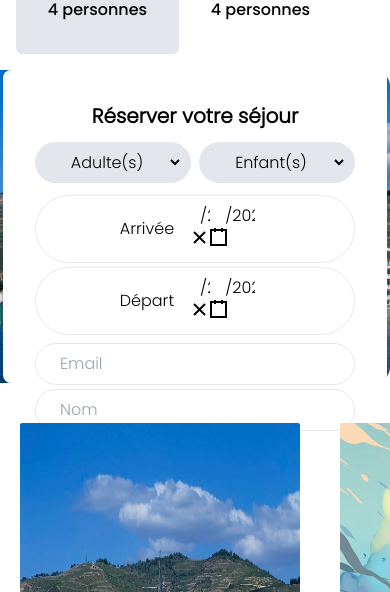
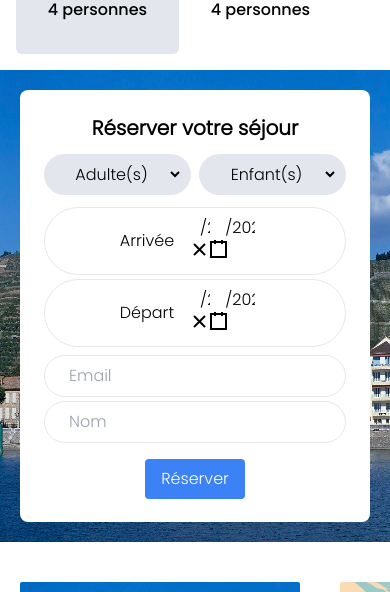
Before and after one commit to T-Urud/le14-project, a React (Create React App) app: page / in a window 390 px wide. Shown: the part 418-1010 px from the top of the page. Built offline with nearby package versions, Linux system fonts and the light colour scheme.

Commit message:
style update

```diff
--- a/src/components/ActivitySection.js
+++ b/src/components/ActivitySection.js
@@ -24,7 +24,7 @@ const ActivitySection = () => {
   return (
     <section id="activity" className="px-4 my-4">
       <div className="grid [grid-template-columns:30%_70%] md:flex flex-col">
-        <div className="p-4">
+        <div className="p-4 xs:">
           <h2 className="mb-4 uppercase font-bolder">
             Que faire dans le coin ?
           </h2>
@@ -40,7 +40,7 @@ const ActivitySection = () => {
           </p>
         </div>
         <div className="xs:flex xs:flex-col xs:items-center">
-          <ul className="flex flex-wrap gap-[2%] gap-y-8 justify-center xs:flex-col ">
+          <ul className="flex flex-wrap gap-[2%] gap-y-8 justify-center xs:flex-col xs:w-full">
             {activityImg.map((activity) => (
               <FigureActivity key={activity.id} activity={activity} />
             ))}
--- a/src/components/Booking.js
+++ b/src/components/Booking.js
@@ -26,13 +26,17 @@ const Booking = () => {
   const remainingCapacity = 4 - selectedAdults;
 
   return (
-    <div className="h-auto md:mt-4">
-      <div className="w-full h-full relative flex items-center justify-center">
-        <img src={image[0]} alt="" className="w-full h-full rounded-r-2xl" />
-        <div className="absolute inset-0 flex items-center justify-center">
-          <div className=" bg-white w-full p-8 rounded-lg max-h-full flex-grow max-w-96">
+    <div className="h-auto w-full min-h-[472px] md:mt-4">
+      <div className="w-full h-full min-h-[472px] relative flex items-center justify-center">
+        <img
+          src={image[0]}
+          alt=""
+          className="w-full h-full min-h-[472px] rounded-r-2xl xs:rounded-none"
+        />
+        <div className="absolute inset-0 flex items-center justify-center p-5">
+          <div className=" bg-white w-full p-6 rounded-lg max-h-full flex-grow max-w-96">
             <form
-              className="flex flex-wrap justify-center h-full w-full font-thiner"
+              className="flex flex-wrap justify-center h-full w-full font-thiner flex-1"
               onSubmit={handleSubmit(onSubmit)}
             >
               <legend className="text-xl font-semibold">
--- a/src/components/FigureActivity.js
+++ b/src/components/FigureActivity.js
@@ -3,18 +3,18 @@ import { motion } from "framer-motion";
 
 const FigureActivity = ({ activity }) => {
   return (
-    <li className="w-2/5">
+    <li className="w-2/5 xs:w-full">
       <a
         href={activity.link}
         target="blank"
         rel="noopener noreferrer"
         className="group"
       >
-        <figure className="w-full relative flex items-center justify-center overflow-hidden gradient-overlay rounded-xl xs:h-64 xs:w-80">
+        <figure className="w-full relative flex items-center justify-center overflow-hidden gradient-overlay rounded-xl xs:h-64">
           <img
             src={activity.picture}
             alt={activity.description}
-            className="w-full h-full bg-cover bg-center"
+            className="w-full h-full object-cover object-center"
           />
           <div className="inset-0 absolute flex justify-end items-center flex-col z-10 py-4">
             <h3 className="text-xl italic bottom-1 text-white uppercase text-center">
```
